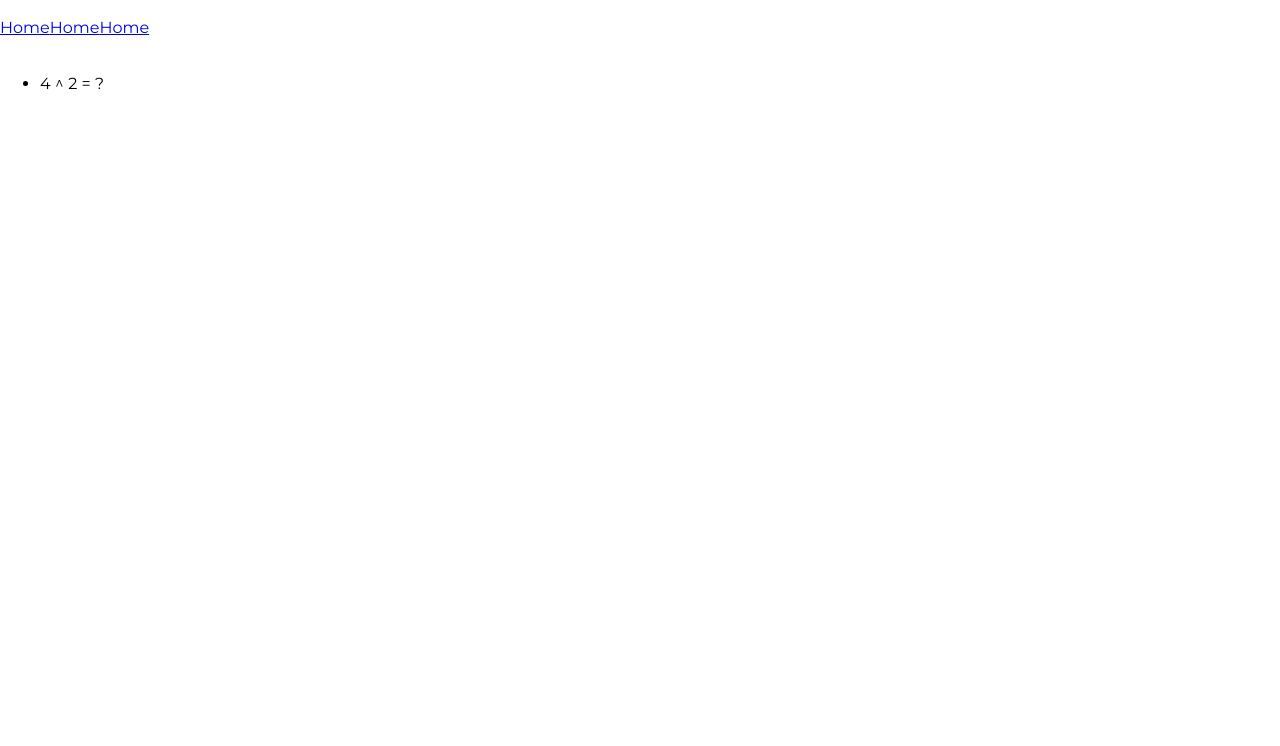
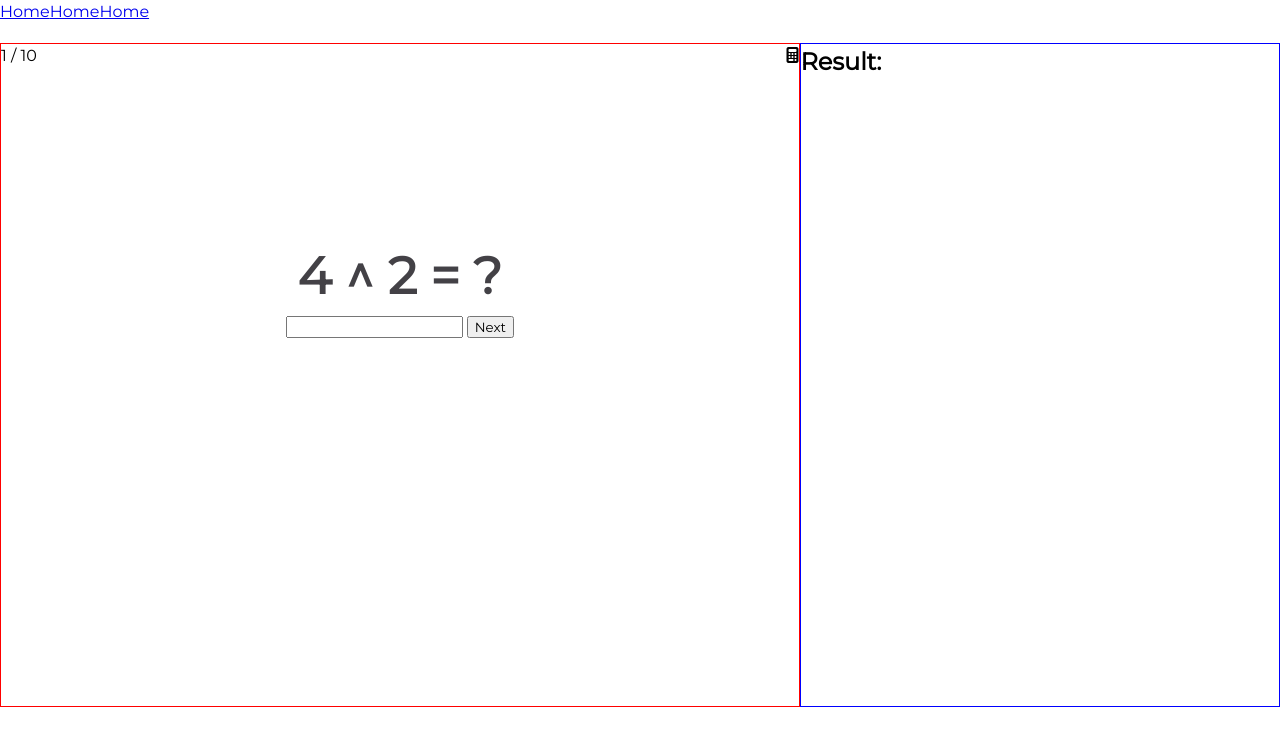
Before and after one commit to hirohiro2255/bitwise-quizzes, a SvelteKit app: page / in a window 1280 px wide. Shown: the top 746 px of the page. Built offline with nearby package versions, Linux system fonts and the light colour scheme.

Commit message:
Create some styling for structual layout on desktop

```diff
--- a/src/app.html
+++ b/src/app.html
@@ -11,6 +11,10 @@
       href="https://fonts.googleapis.com/css2?family=Montserrat&display=swap"
       rel="stylesheet"
     />
+    <script
+      src="https://kit.fontawesome.com/d0b14c9d9b.js"
+      crossorigin="anonymous"
+    ></script>
     <link rel="stylesheet" href="sanitize.css" />
     <link rel="stylesheet" href="style.css" />
   </head>
--- a/src/routes/+page.svelte
+++ b/src/routes/+page.svelte
@@ -4,6 +4,7 @@
   import { genQuizzes } from '../utils/utils';
   let quizzes: Quiz[] = [];
   let solutionID = 0;
+  let ownSolution = '';
 
   onMount(() => {
     quizzes = [...genQuizzes()];
@@ -22,19 +23,31 @@
 </header>
 
 <main class="container">
-  <section>
-    <div>
-      <p />
-    </div>
-    <div>
+  <section class="quiz-container">
+    <nav>
       <ul>
+        <li>{solutionID + 1} / {quizzes.length}</li>
+        <li><i class="fa-solid fa-calculator" /></li>
+      </ul>
+    </nav>
+    <div class="quiz-interaction-group">
+      {#if quizzes.length !== 0}
         {#each quizzes as quiz, i}
           {#if i === solutionID}
-            <li>{quiz.left} {quiz.op} {quiz.right} = ?</li>
+            <h1 class="quiz-title">{quiz.left} {quiz.op} {quiz.right} = ?</h1>
           {/if}
         {/each}
-      </ul>
+      {:else}
+        <h1 class="quiz-title">Loading...</h1>
+      {/if}
+      <div class="input-group">
+        <input type="text" on:input={(e) => console.log(e)} />
+        <button class="button">Next</button>
+      </div>
     </div>
+  </section>
+  <section class="result-container">
+    <h2>Result:</h2>
   </section>
 </main>
 
@@ -42,4 +55,45 @@
   .nav-list {
     display: flex;
   }
+
+  .container {
+    display: flex;
+    height: 83%;
+    margin-top: 1.2rem;
+  }
+
+  .quiz-container {
+    flex: 5;
+    border: 1px solid red;
+    /* display: flex;
+    flex-direction: column; */
+    /* justify-content: space-between; */
+  }
+
+  .quiz-container nav {
+    height: 10%;
+  }
+
+  .quiz-container nav ul {
+    display: flex;
+    justify-content: space-between;
+    height: 100%;
+  }
+
+  .quiz-interaction-group {
+    display: flex;
+    flex-direction: column;
+    align-items: center;
+    margin-top: 8rem;
+  }
+
+  .quiz-title {
+    font-size: 3.2rem;
+    color: #434146;
+  }
+
+  .result-container {
+    flex: 3;
+    border: 1px solid blue;
+  }
 </style>
--- a/static/style.css
+++ b/static/style.css
@@ -1,5 +1,10 @@
 * {
   font-family: 'Montserrat', sans-serif;
+}
+
+h1, h2, h3, p, ul {
+  margin: 0;
+  padding: 0;
 }
 
 body {
```
